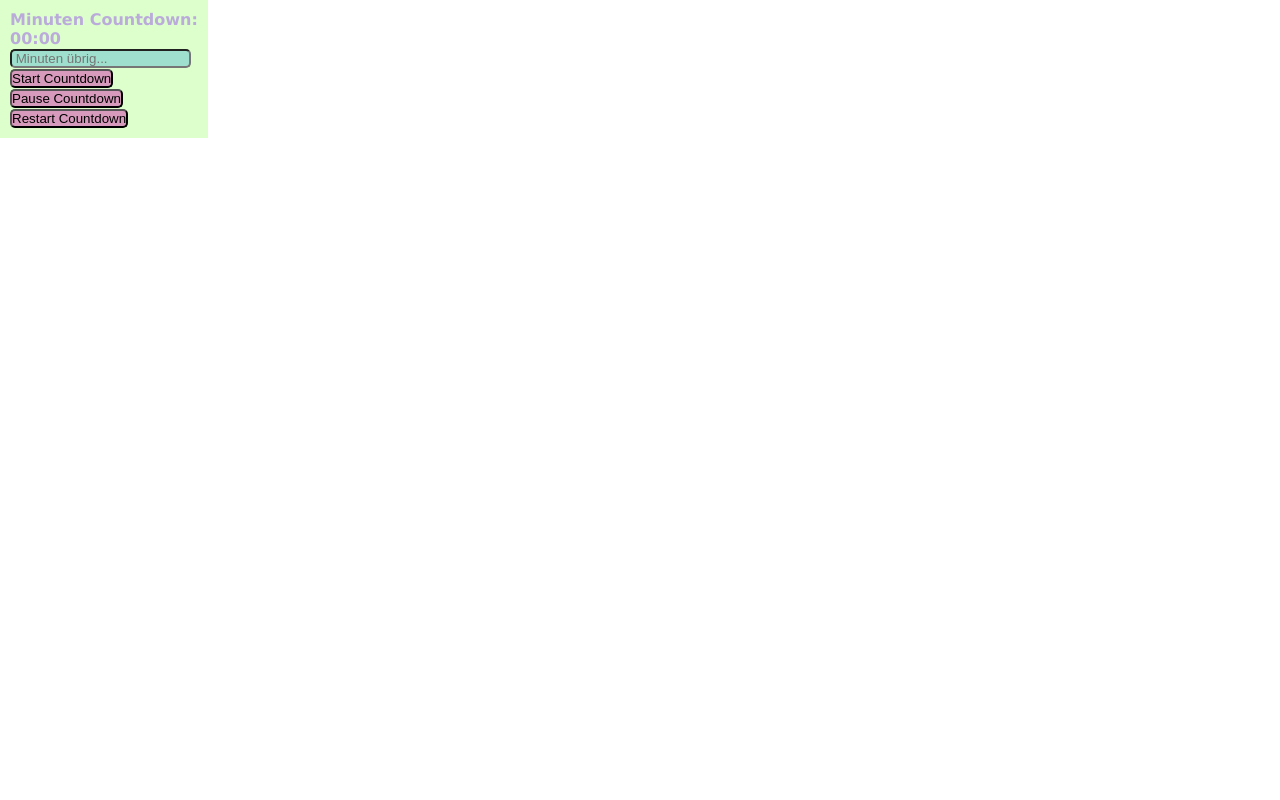
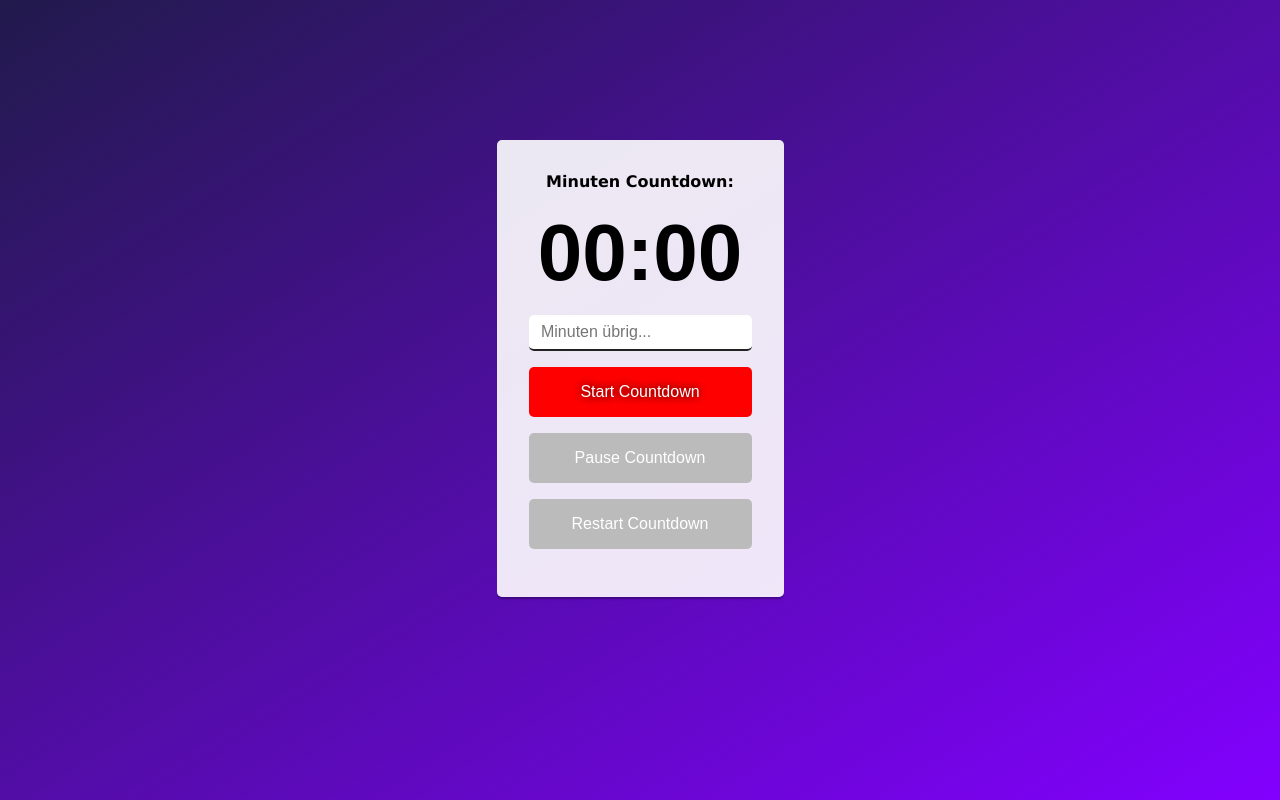
Before and after one commit to magicCicero/Project_Countdown_Timer, a plain HTML site: page index.html in a window 1280 px wide. Drawn offline with Linux system fonts and the light colour scheme.

Commit message:
add final styling

```diff
--- a/assets/css/style.css
+++ b/assets/css/style.css
@@ -24,22 +24,180 @@ img {
   max-width: 100%;
 }
 
-/* HEADER  */
-#minuteCountdownBereich {
-  background-color: #dcffcc;
-  color: #baabda;
-  display: inline-block;
-  padding: 10px;
-  font-family: Geneva;
-  font-weight: bold;
+button:first-of-type {
+  background-color: red;
+  text-shadow: 0px 0px 10px black;
 }
 
-input {
+button,
+input[type="submit"] {
+  width: 100%;
+  padding: 20px;
+  margin-bottom: 5px;
+  border: none;
   border-radius: 5px;
-  background: #9fdfcd;
+  background-color: #bbb;
+  font-size: 1rem;
+  color: white;
+  cursor: pointer;
+  transition: color 0.3s, background-color 0.3s;
+}
+
+button:hover {
+  background-color: #f33535;
+}
+
+input[type="submit"] {
+  background-color: #211a4c;
+}
+
+input[type="submit"]:hover {
+  background-color: #8200ff;
+}
+
+input[type="text"] {
+  margin-bottom: 30px;
+  padding: 0;
+  font-size: 1em;
+  width: 100%;
+  border-top: none;
+  border-left: none;
+  border-right: none;
+  border-bottom: 2px solid #222;
+}
+/* Global Styles */
+* {
+  margin: 0;
+  padding: 0;
+  box-sizing: border-box;
+  overflow: hidden;
+}
+
+body {
+  background: linear-gradient(to bottom right, #211a4c, #8200ff);
+  display: flex;
+  align-items: center;
+  justify-content: center;
+  min-height: 100vh;
+  font-family: Arial, sans-serif;
+  color: #fff;
+  transition: 500ms all ease-in-out;
+  position: relative;
+}
+
+#divcontainer {
+  position: absolute;
+  left: -101%;
+  height: 100vh;
+  width: 101vw;
+  background-color: #f33535;
+  display: none;
+}
+.bubble {
+  position: absolute;
+  width: 200px;
+  height: 200px;
+  border-radius: 50%;
+  background-color: #c7e0f4;
+  opacity: 0.7;
+  animation-name: bubbleAnimation;
+  animation-duration: 6s;
+  animation-timing-function: linear;
+  animation-iteration-count: infinite;
+}
+
+@keyframes bubbleAnimation {
+  0% {
+    transform: translateY(0) scale(1);
+  }
+  50% {
+    transform: translateY(-200px) scale(0.5);
+  }
+  100% {
+    transform: translateY(-400px) scale(1);
+  }
+}
+
+/* Header Styles */
+header {
+  text-align: center;
+  margin-bottom: 2rem;
+}
+
+#minuteCountdownBereich {
+  background: rgba(255, 255, 255, 0.9);
+  padding: 2rem;
+  border-radius: 5px;
+  box-shadow: 0px 2px 2px rgba(0, 0, 0, 0.3);
+  transition: all 0.3s ease-in-out;
+  max-width: 400px;
+  margin: 0 auto;
+  position: relative;
+  z-index: 22;
+}
+
+p {
+  font-family: Geneva, sans-serif;
+  font-weight: bold;
+  margin-bottom: 1rem;
+  color: black;
+}
+
+#time {
+  font-size: 5rem;
+  margin-bottom: 1rem;
+  color: black;
+  font-weight: 900;
+}
+
+input[type="text"] {
+  margin-bottom: 1rem;
+  padding: 0.5rem;
+  font-size: 1em;
+  width: 100%;
+  border: none;
+  border-radius: 5px;
+  border-bottom: 2px solid #222;
 }
 
 button {
+  width: 100%;
+  padding: 1rem;
+  margin-bottom: 1rem;
+  border: none;
   border-radius: 5px;
-  background: #d79abc;
+  background-color: #bbb;
+  font-size: 1rem;
+  color: white;
+  cursor: pointer;
+  transition: color 0.3s, background-color 0.3s;
 }
+
+button:hover {
+  background-color: #f33535;
+}
+
+input[type="submit"] {
+  background-color: #211a4c;
+}
+
+input[type="submit"]:hover {
+  background-color: #8200ff;
+}
+
+/* Navigation Styles */
+nav {
+  text-align: center;
+  margin-bottom: 2rem;
+}
+
+/* Main Styles */
+main {
+  text-align: center;
+  margin-bottom: 2rem;
+}
+
+/* Footer Styles */
+footer {
+  text-align: center;
+}
--- a/assets/js/main.js
+++ b/assets/js/main.js
@@ -5,15 +5,22 @@ let intervalSec = 0;
 let intervalRestart = 0;
 let counterStarted = false;
 const addZero = "0";
+const htmlContainer = document.querySelector("#startbtn");
+const divContainer = document.querySelector("#divcontainer");
 
 const startMinCountdown = () => {
   // Bedingung checkt, ob ein Countdown schon im Gange ist. Falls ja, wird die Funktion nicht mehr ausgeführt und eine "Überlappung" der Funktion wird verhindert
   if (counterStarted) {
     return;
   }
-
   //   Funktion wird normal ausgeführt. Der Input als Zahl wird gespeichert
   let minutesInput = Number(document.querySelector("#minutes").value);
+  // Funktion wird anhand der Eingabe geprüft. Wird eine 0 oder keine Zahl oder eine Zahl kleiner als 0 im Inputfield eingegeben, wird die Funktion ebenfalls nicht ausgeführt
+  if (minutesInput <= 0) {
+    window.alert("Bitte gebe eine Zahl ein");
+    return;
+  }
+
   //   Der Countdown wird in einem Intervall von 1 Sek gestartet
   intervalSec = setInterval(updateCounterSec, 1000);
   //   Gleichzeitig wird der eingegebene Minutenzahl 1 abgezogen und in einer gesonderten Variable gespeichert
@@ -38,7 +45,22 @@ const updateCounterSec = () => {
     seconds = 60;
   } else {
   }
-  //   Ansonsten wird die Sekunden runtergezählt und die OutputFunktion wieder gefeuert.
+  // Totale Sekundenzahl wird hier mit der eingegebenen minuten mal 60 genommen.
+  const totalSeconds = minuteCapture * 60 + seconds;
+  const maxMinutes = Number(document.querySelector("#minutes").value); // Eingegebene Minutenzahl als maximale Minutenzahl verwenden
+  const maxSeconds = maxMinutes * 60;
+  // Berechnung des Hue-Werts für die Setzung der Hintergrundfarbe in Abhängigkeit der eingegebene Zahl. Ist die Minutenzahl relativ klein, dann wird sich der Farbverlauf schneller ändern. Ist die Minutenzahl relativ hoch, dann wird sich der Farbverlauf langsamer verändern
+  const hue = Math.floor((totalSeconds / maxSeconds) * 60);
+  const position = Math.floor((totalSeconds / maxSeconds) * 100) * -1;
+  // Erzeugung der Farbe im HSL-Format für die Änderung im CSS durch JS
+  const rgbColor = `hsl(${hue}, 100%, 50%)`;
+  const divPosition = `${position}%`;
+
+  htmlContainer.style.background = rgbColor;
+  divContainer.style.left = divPosition;
+  divContainer.style.background = rgbColor;
+  divContainer.style.display = "block";
+  //   Ansonsten werden die Sekunden runtergezählt und die OutputFunktion wieder gefeuert.
   seconds--;
   outputData();
 };
@@ -72,3 +94,19 @@ const outputData = () => {
   }
   timeOutput.innerHTML = `${formattedMinute}:${formattedSecond}`;
 };
+// Für den animierten Div Container werden hier Seifenblasen erstellt
+// Anzahl der Seifenblasen
+let bubbleCount = 50;
+
+for (let i = 0; i < bubbleCount; i++) {
+  let bubble = document.createElement("div");
+  bubble.className = "bubble";
+  // Zufällige Verzögerung für jede Seifenblase
+  bubble.style.animationDelay = Math.random() * 6 + "s";
+  // Zufällige horizontale Position
+  bubble.style.left = Math.random() * 100 + "%";
+  // Zufällige vertikale Position
+  bubble.style.top = Math.random() * 100 + "%";
+  // Nach festgelegter Menge werden diese nun im HTML hinzugefügt
+  divContainer.appendChild(bubble);
+}
--- a/index.html
+++ b/index.html
@@ -7,14 +7,18 @@
     <title>Countdown</title>
     <link rel="stylesheet" href="./assets/css/style.css" />
   </head>
-  <body>
+  <body id="body">
+    <div id="divcontainer"></div>
+    <!-- <img id="img" src="./assets/img/pngwing.com.png" alt="" /> -->
     <header>
-      <div id="minuteCountdownBereich">
+      <div id="minuteCountdownBereich" onload="bodyLoad()">
         <p>Minuten Countdown:</p>
         <div id="time">00:00</div>
         <input id="minutes" type="text" placeholder=" Minuten übrig..." />
         <br />
-        <button onclick="startMinCountdown();">Start Countdown</button>
+        <button id="startbtn" onclick="startMinCountdown();">
+          Start Countdown
+        </button>
         <br />
         <button onclick="pauseMinCountdown()">Pause Countdown</button>
         <br />
```
Also changed, not shown: assets/img/pngwing.com.png (added).
